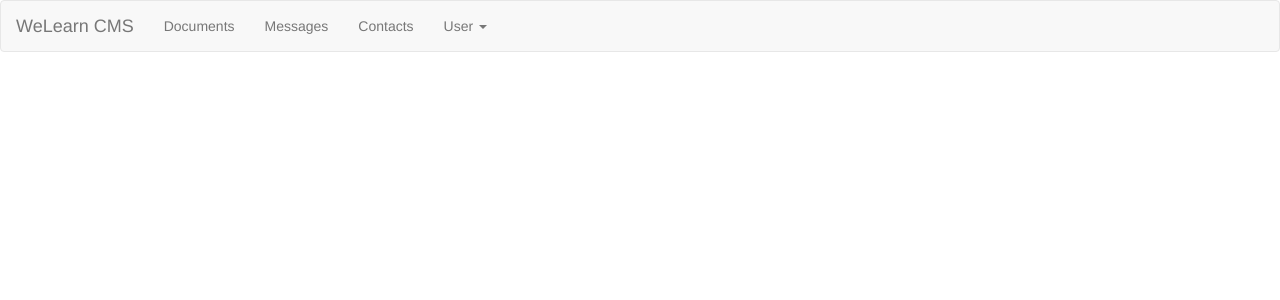
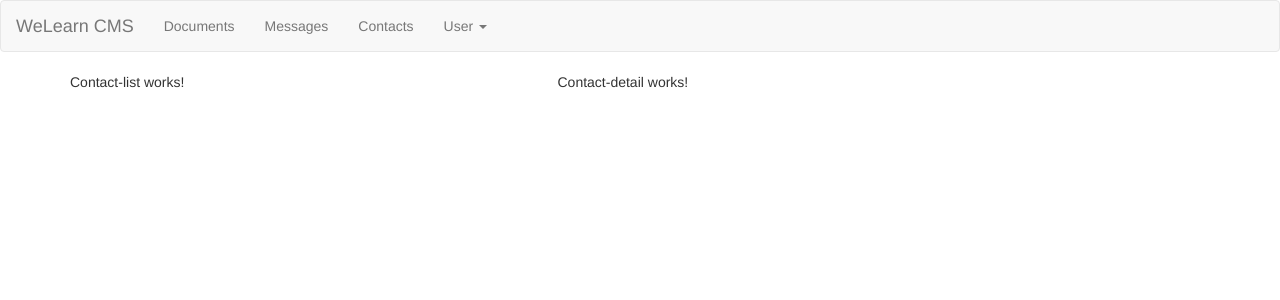
Before and after one commit to EmilyBark3r/cms, an Angular app: page / in a window 1280 px wide. Shown: the top 300 px of the page. Built offline with nearby package versions, Linux system fonts and the light colour scheme.

Commit message:
app-contact-detail and app-contact-list working

```diff
--- a/src/app/app.component.ts
+++ b/src/app/app.component.ts
@@ -1,11 +1,13 @@
 import { Component } from '@angular/core';
 import { RouterOutlet } from '@angular/router';
+import { HeaderComponent } from './header/header.component';
+import { ContactsComponent } from './contacts/contacts.component';
 
 @Component({
   selector: 'app-root',
   standalone: true,
-  imports: [RouterOutlet],
-  templateUrl: './header/header.component.html',
+  imports: [RouterOutlet, HeaderComponent, ContactsComponent],
+  templateUrl: './app.component.html',
   styleUrl: './app.component.css'
 })
 export class AppComponent {
--- a/src/app/contacts/contact-detail/contact-detail.component.html
+++ b/src/app/contacts/contact-detail/contact-detail.component.html
@@ -1 +1 @@
-<p>contact-detail works!</p>
+<p>Contact-detail works!</p>
--- a/src/app/contacts/contact-list/contact-list.component.html
+++ b/src/app/contacts/contact-list/contact-list.component.html
@@ -1 +1 @@
-<p>contact-list works!</p>
+<p>Contact-list works!</p>
--- a/src/app/contacts/contacts.component.html
+++ b/src/app/contacts/contacts.component.html
@@ -1,10 +1,10 @@
 <div class="container">
   <div class="row">
     <div class="col-md-5">
-      <h2>Contact-list goes here</h2>
+      <app-contact-list></app-contact-list>
     </div>
     <div class="col-md-4">
-      <h2>Contact-detail goes here</h2>
+      <app-contact-detail></app-contact-detail>
     </div>
   </div>
 </div>
--- a/src/app/contacts/contacts.component.ts
+++ b/src/app/contacts/contacts.component.ts
@@ -1,9 +1,11 @@
 import { Component } from '@angular/core';
+import { ContactListComponent } from './contact-list/contact-list.component';
+import { ContactDetailComponent } from './contact-detail/contact-detail.component';
 
 @Component({
   selector: 'app-contacts',
   standalone: true,
-  imports: [],
+  imports: [ContactListComponent, ContactDetailComponent],
   templateUrl: './contacts.component.html',
   styleUrl: './contacts.component.css'
 })
```
Also changed, not shown: src/app/app-routing.module.ts (added, +12 -0 lines), src/app/app.module.ts (+4 -3 lines).
